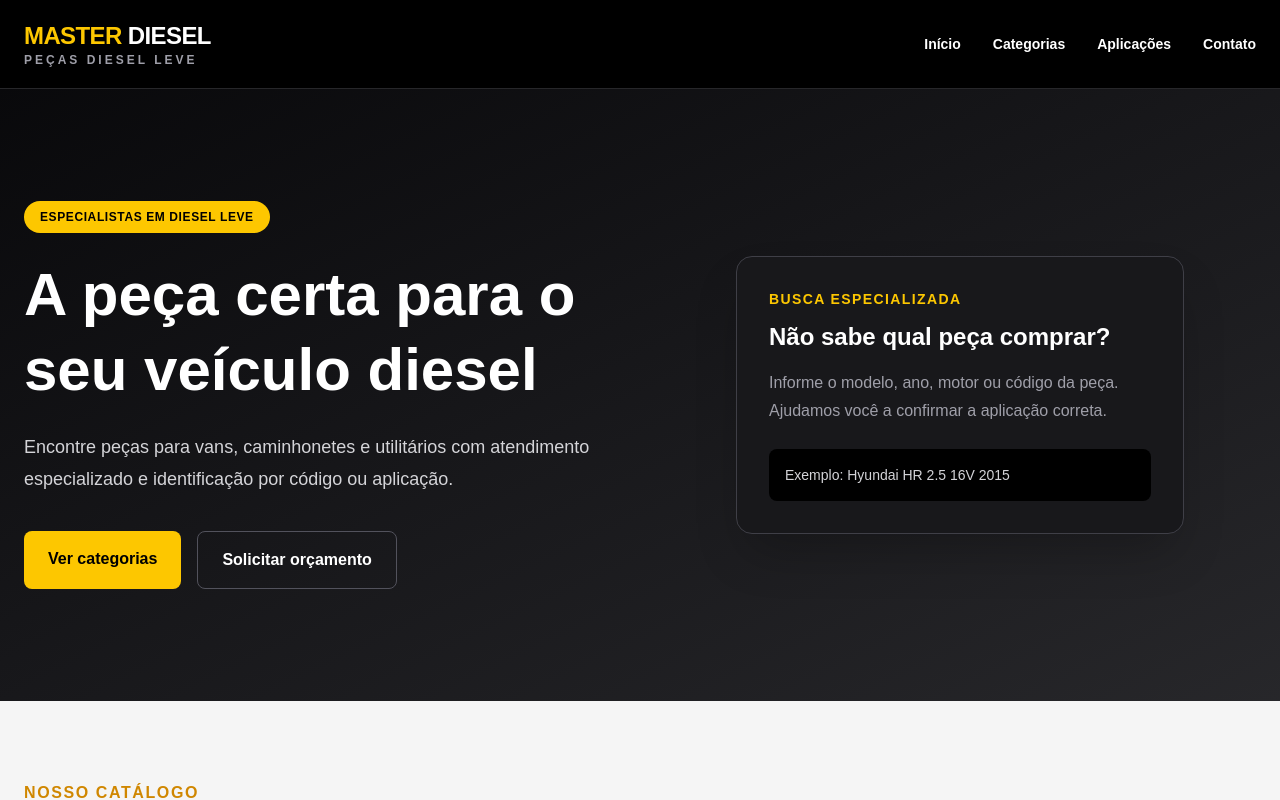
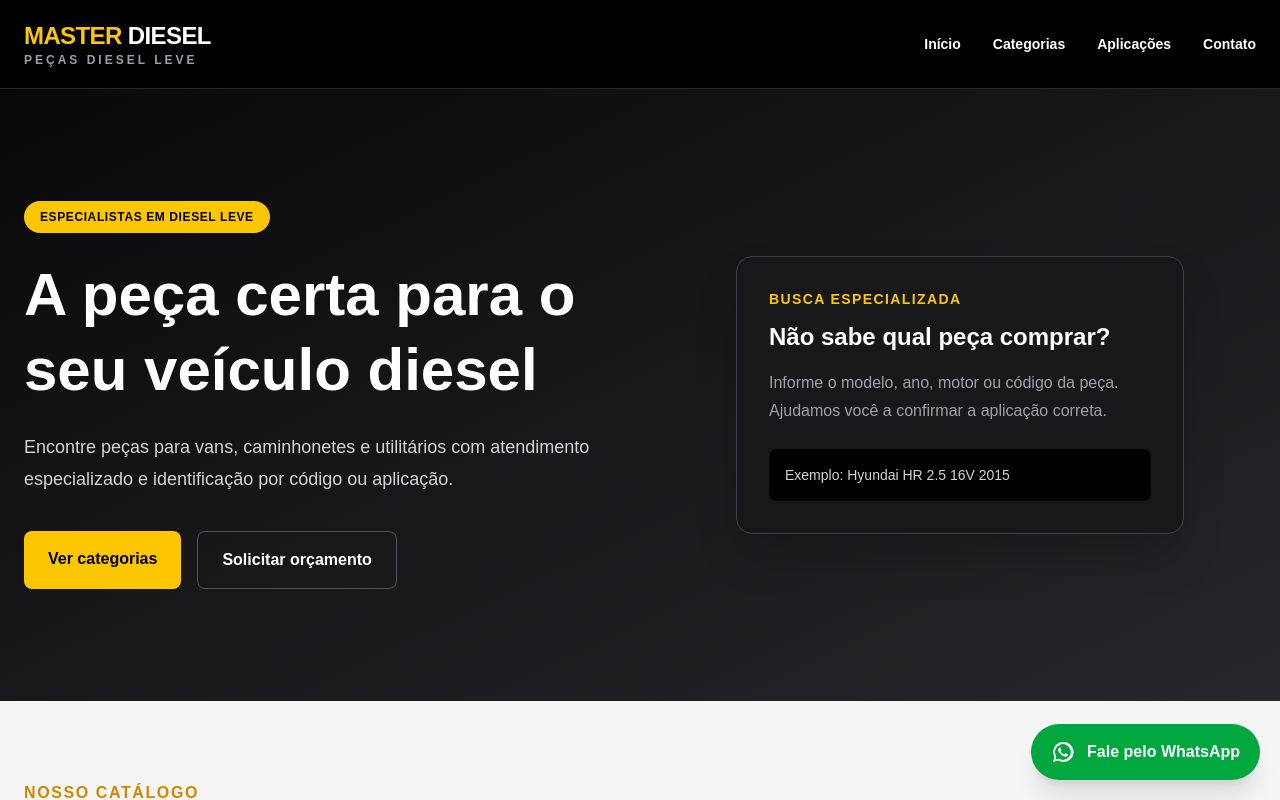
Before and after one commit to Nonexuz/masterdieselparts-web, a Next.js app: page / in a window 1280 px wide. Shown: the top 800 px of the page. Built offline with nearby package versions, Linux system fonts and the light colour scheme.

Commit message:
Adiciona WhatsApp flutuante e melhora SEO

```diff
--- a/src/app/layout.tsx
+++ b/src/app/layout.tsx
@@ -1,5 +1,6 @@
 import type { Metadata } from "next";
 import { Geist, Geist_Mono } from "next/font/google";
+import { WhatsAppButton } from "@/components/whatsapp-button";
 import "./globals.css";
 
 const geistSans = Geist({
@@ -13,8 +14,33 @@ const geistMono = Geist_Mono({
 });
 
 export const metadata: Metadata = {
-  title: "Create Next App",
-  description: "Generated by create next app",
+  metadataBase: new URL(
+    "https://www.masterdieselparts.com.br"
+  ),
+  title: {
+    default: "Master Diesel | Peças Diesel Leve",
+    template: "%s | Master Diesel",
+  },
+  description:
+    "Peças para veículos diesel leve, vans, caminhonetes e utilitários. Consulte por código, aplicação, motor ou veículo.",
+  keywords: [
+    "peças diesel",
+    "diesel leve",
+    "Hyundai HR",
+    "Kia Bongo",
+    "peças para vans",
+    "peças para caminhonetes",
+    "Master Diesel",
+  ],
+  openGraph: {
+    title: "Master Diesel | Peças Diesel Leve",
+    description:
+      "Catálogo especializado em peças para veículos diesel leve.",
+    url: "https://www.masterdieselparts.com.br",
+    siteName: "Master Diesel",
+    locale: "pt_BR",
+    type: "website",
+  },
 };
 
 export default function RootLayout({
@@ -23,11 +49,13 @@ export default function RootLayout({
   children: React.ReactNode;
 }>) {
   return (
-    <html
-      lang="en"
-      className={`${geistSans.variable} ${geistMono.variable} h-full antialiased`}
-    >
-      <body className="min-h-full flex flex-col">{children}</body>
+    <html lang="pt-BR">
+      <body
+        className={`${geistSans.variable} ${geistMono.variable} antialiased`}
+      >
+        {children}
+        <WhatsAppButton />
+      </body>
     </html>
   );
 }
--- /dev/null
+++ b/src/components/whatsapp-button.tsx
@@ -0,0 +1,31 @@
+const whatsappNumber = "5516994384160";
+
+const defaultMessage =
+  "Olá! Estou no site da Master Diesel e gostaria de atendimento para encontrar uma peça.";
+
+const whatsappUrl = `https://wa.me/${whatsappNumber}?text=${encodeURIComponent(
+  defaultMessage
+)}`;
+
+export function WhatsAppButton() {
+  return (
+    <a
+      href={whatsappUrl}
+      target="_blank"
+      rel="noopener noreferrer"
+      aria-label="Falar com a Master Diesel pelo WhatsApp"
+      title="Falar com a Master Diesel"
+      className="fixed bottom-5 right-5 z-50 flex items-center gap-3 rounded-full bg-green-600 px-5 py-4 font-black text-white shadow-xl transition hover:scale-105 hover:bg-green-500"
+    >
+      <svg
+        viewBox="0 0 24 24"
+        aria-hidden="true"
+        className="h-6 w-6 fill-current"
+      >
+        <path d="M12.04 2a9.84 9.84 0 0 0-8.52 14.76L2 22l5.38-1.48A9.99 9.99 0 1 0 12.04 2Zm0 17.95a8 8 0 0 1-4.08-1.11l-.29-.17-3.19.88.85-3.1-.19-.31A7.9 7.9 0 1 1 12.04 19.95Zm4.38-5.92c-.24-.12-1.42-.7-1.64-.78-.22-.08-.38-.12-.54.12-.16.24-.62.78-.76.94-.14.16-.28.18-.52.06-.24-.12-1.01-.37-1.93-1.19-.71-.63-1.19-1.42-1.33-1.66-.14-.24-.02-.37.1-.49.11-.11.24-.28.36-.42.12-.14.16-.24.24-.4.08-.16.04-.3-.02-.42-.06-.12-.54-1.3-.74-1.78-.19-.47-.39-.41-.54-.42h-.46c-.16 0-.42.06-.64.3-.22.24-.84.82-.84 2s.86 2.32.98 2.48c.12.16 1.69 2.58 4.1 3.62.57.25 1.02.39 1.37.5.58.18 1.1.16 1.51.1.46-.07 1.42-.58 1.62-1.14.2-.56.2-1.04.14-1.14-.06-.1-.22-.16-.46-.28Z" />
+      </svg>
+
+      <span className="hidden sm:inline">Fale pelo WhatsApp</span>
+    </a>
+  );
+}
```
